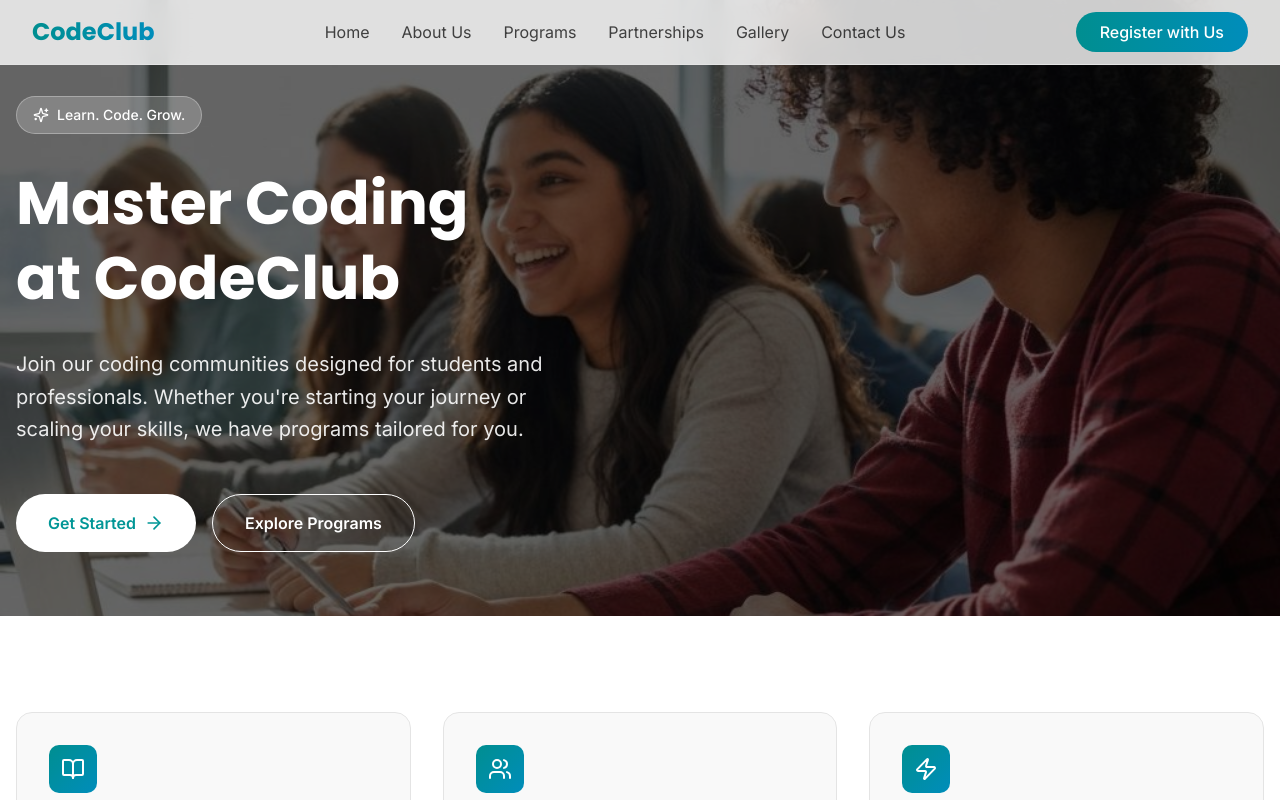
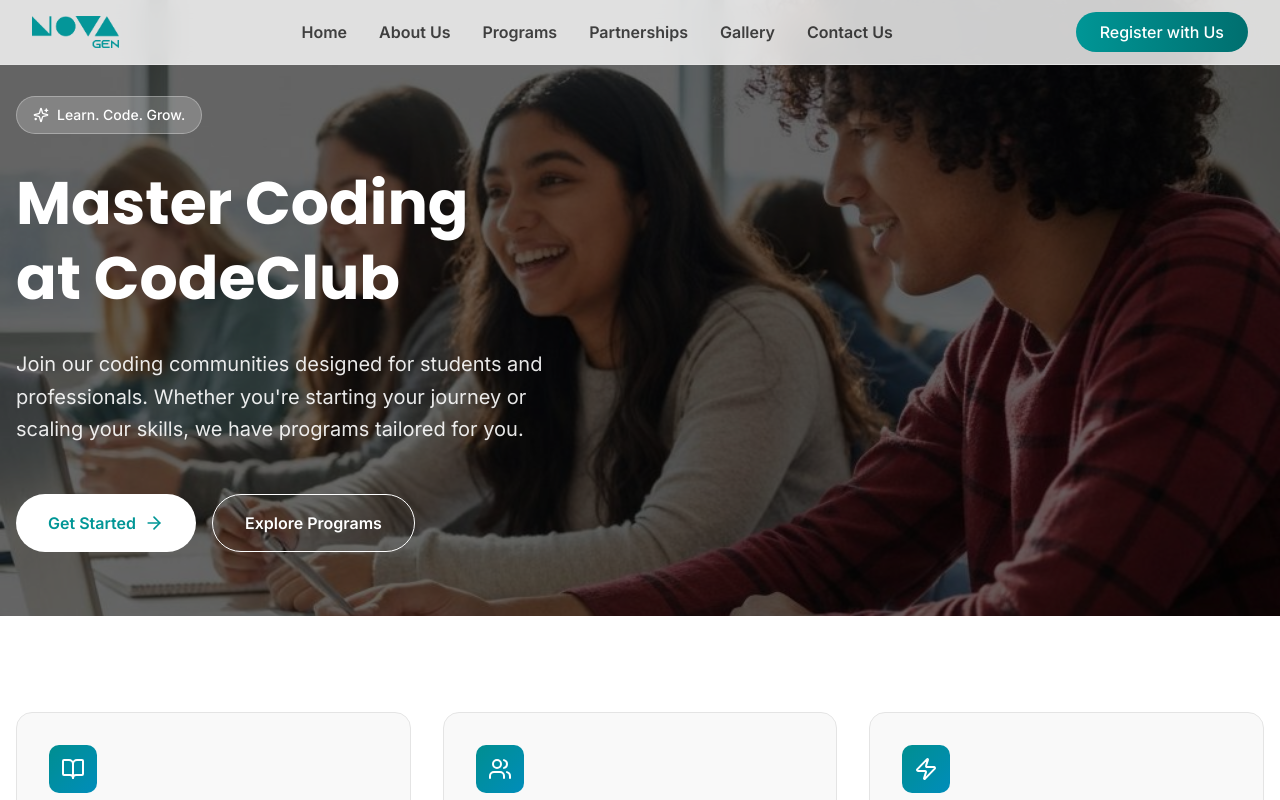
Before and after one commit to IamSituma/nova-coding-club, a Next.js app: page / in a window 1280 px wide. Shown: the top 800 px of the page. Built offline with nearby package versions, Linux system fonts and the light colour scheme.

Commit message:
made changes to navbar and added logo

```diff
--- a/app/layout.tsx
+++ b/app/layout.tsx
@@ -12,10 +12,9 @@ const poppins = Poppins({
 })
 
 export const metadata: Metadata = {
-  title: "CodeClub | Learn to Code Together",
+  title: "Nova Coding Club | Learn to Code Together",
   description:
     "Join our coding clubs and bootcamps. Learn programming with expert instructors and grow your tech skills.",
-  generator: "v0.app",
 }
 
 export default function RootLayout({
--- a/components/navbar.tsx
+++ b/components/navbar.tsx
@@ -12,31 +12,28 @@ export default function Navbar() {
       <div className="max-w-7xl mx-auto px-4 sm:px-6 lg:px-8">
         <div className="flex justify-between items-center h-16">
           {/* Logo */}
-          <Link
-            href="/"
-            className="font-display font-bold text-2xl bg-gradient-to-r from-primary to-accent bg-clip-text text-transparent"
-          >
-            CodeClub
-          </Link>
+          <Link href="/" className="flex items-center gap-2">
+              <img src="/logo.png" alt="MAE Logo" className="h-8 w-auto" />
+            </Link>
 
           {/* Desktop Menu */}
           <div className="hidden md:flex gap-8">
-            <Link href="/" className="text-foreground/80 hover:text-primary transition-colors">
+            <Link href="/" className="font-semibold text-foreground/80 hover:text-primary transition-colors">
               Home
             </Link>
-            <Link href="/about" className="text-foreground/80 hover:text-primary transition-colors">
+            <Link href="/about" className="font-semibold text-foreground/80 hover:text-primary transition-colors">
               About Us
             </Link>
-            <Link href="/programs" className="text-foreground/80 hover:text-primary transition-colors">
+            <Link href="/programs" className="font-semibold text-foreground/80 hover:text-primary transition-colors">
               Programs
             </Link>
-            <Link href="/partnerships" className="text-foreground/80 hover:text-primary transition-colors">
+            <Link href="/partnerships" className="font-semibold text-foreground/80 hover:text-primary transition-colors">
               Partnerships
             </Link>
-            <Link href="/gallery" className="text-foreground/80 hover:text-primary transition-colors">
+            <Link href="/gallery" className="font-semibold text-foreground/80 hover:text-primary transition-colors">
               Gallery
             </Link>
-            <Link href="/contact" className="text-foreground/80 hover:text-primary transition-colors">
+            <Link href="/contact" className="font-semibold text-foreground/80 hover:text-primary transition-colors">
               Contact Us
             </Link>
           </div>
@@ -45,7 +42,7 @@ export default function Navbar() {
           <div className="hidden md:flex gap-4">
             <Link
               href="/register"
-              className="px-6 py-2 bg-gradient-to-r from-primary to-accent text-primary-foreground rounded-full font-medium hover:shadow-lg hover:shadow-primary/50 transition-all duration-300"
+              className="px-6 py-2 bg-gradient-to-r from-[#009696] to-[#006f6f] text-white rounded-full font-medium hover:shadow-lg hover:shadow-[#009696]/50 transition-all duration-300"
             >
               Register with Us
             </Link>
```
Also changed, not shown: public/logo.png (added).
